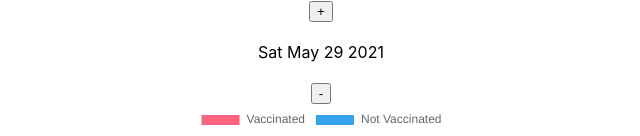
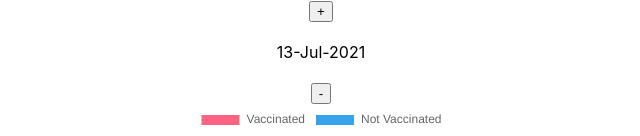
Before and after one commit to mathura333/react-js-challenge, a React (Create React App) app: page / in a window 1280 px wide. Shown: the top 136 px of the page, without its empty margins (319-959 px from the left). Built offline with nearby package versions, Linux system fonts and the light colour scheme.

Commit message:
ADD and Subtract to current Date

```diff
--- a/package.json
+++ b/package.json
@@ -7,6 +7,7 @@
     "@testing-library/react": "^11.1.0",
     "@testing-library/user-event": "^12.1.10",
     "chart.js": "^3.3.0",
+    "dayjs": "^1.10.6",
     "react": "^17.0.2",
     "react-chartjs-2": "^3.0.3",
     "react-dom": "^17.0.2",
--- a/src/App.js
+++ b/src/App.js
@@ -1,19 +1,37 @@
-import { useState, useEffect } from "react";
-import PieChart from "./components/pieChart";
-import "./App.css";
+import { useState, useEffect } from 'react';
+import dayjs from 'dayjs';
+import PieChart from './components/pieChart';
+import './App.css';
 function App() {
-  const [currentDate, setCurrentDate] = useState(new Date("2021-05-29")); // Current Date Fetch from current_date.json in public/data
+  const [currentDate, setCurrentDate] = useState(dayjs()); // Current Date Fetch from current_date.json in public/data
   const [vaccineDates, setVaccineDates] = useState([]); // List Of Vaccine Dates Fetch from vaccine_dates.json in public/data
+
   useEffect(() => {
     // Use fetch() to fetch requited data from public/data
-    fetch("");
+    fetch('');
   }, []);
+
+  const incrementDate = () => {
+    setCurrentDate((currentDate) => currentDate.add(1, 'day'));
+  };
+
+  const decrementDate = () => {
+    setCurrentDate((currentDate) => currentDate.subtract(1, 'day'));
+  };
+
+  useEffect(() => {
+    console.log(currentDate);
+    console.log(currentDate);
+  }, [currentDate]);
+
   return (
     <div className="App">
       <div className="date">
-        <button>+</button> {/* Set Current Date to next date on click  */}
-        <div className="currentdate">{currentDate.toDateString()}</div>
-        <button>-</button> {/* Set Current Date to drevious date on click  */}
+        <button onClick={incrementDate}>+</button>{' '}
+        {/* Set Current Date to next date on click  */}
+        <div className="currentdate">{currentDate.format('DD-MMM-YYYY')}</div>
+        <button onClick={decrementDate}>-</button>{' '}
+        {/* Set Current Date to drevious date on click  */}
       </div>
       <div className="chart">
         {/* Update the following Component to display pie chart with proper data, alignment and colors */}
```
Also changed, not shown: 1 other file (tests, documents, lock files or other folders).
